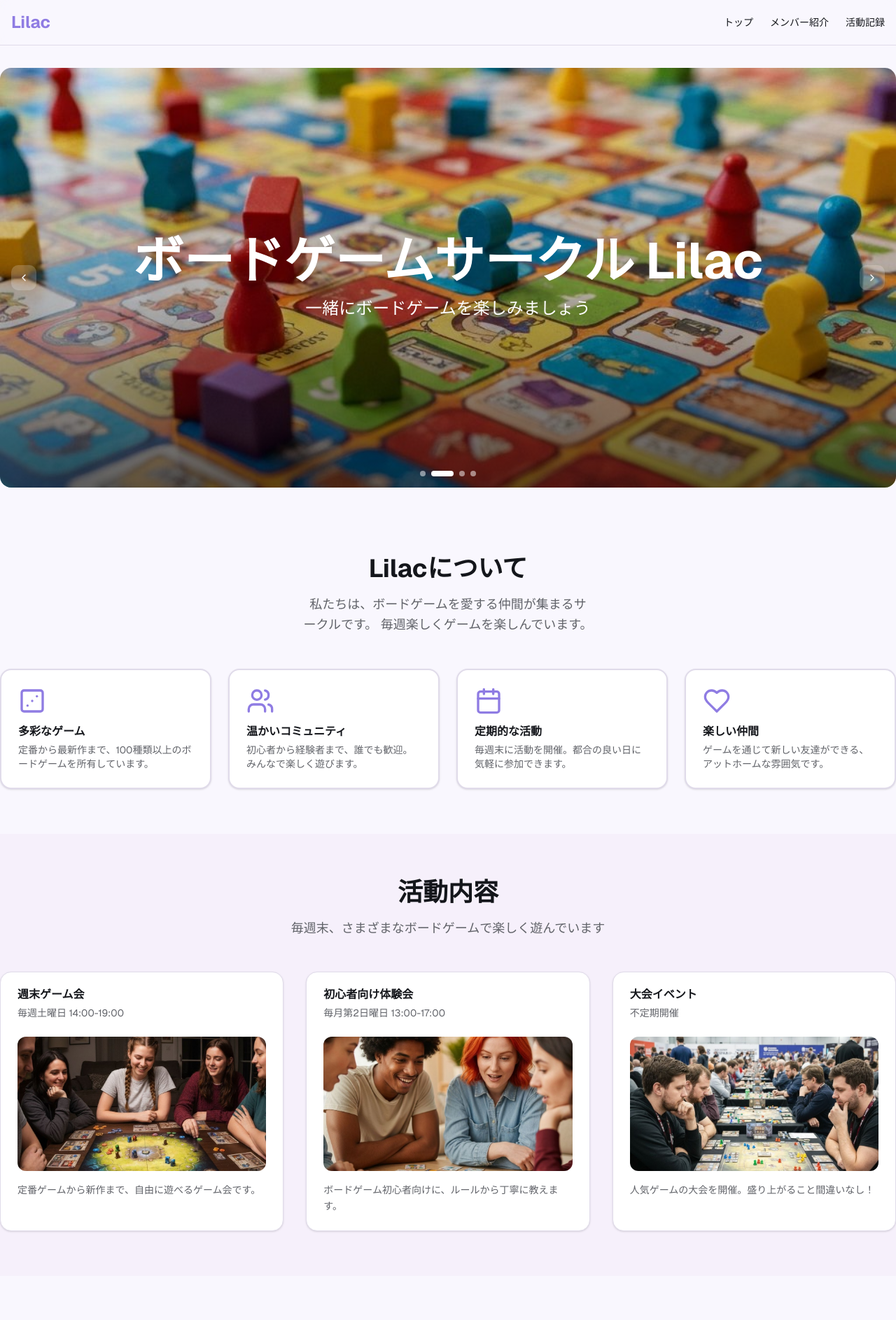
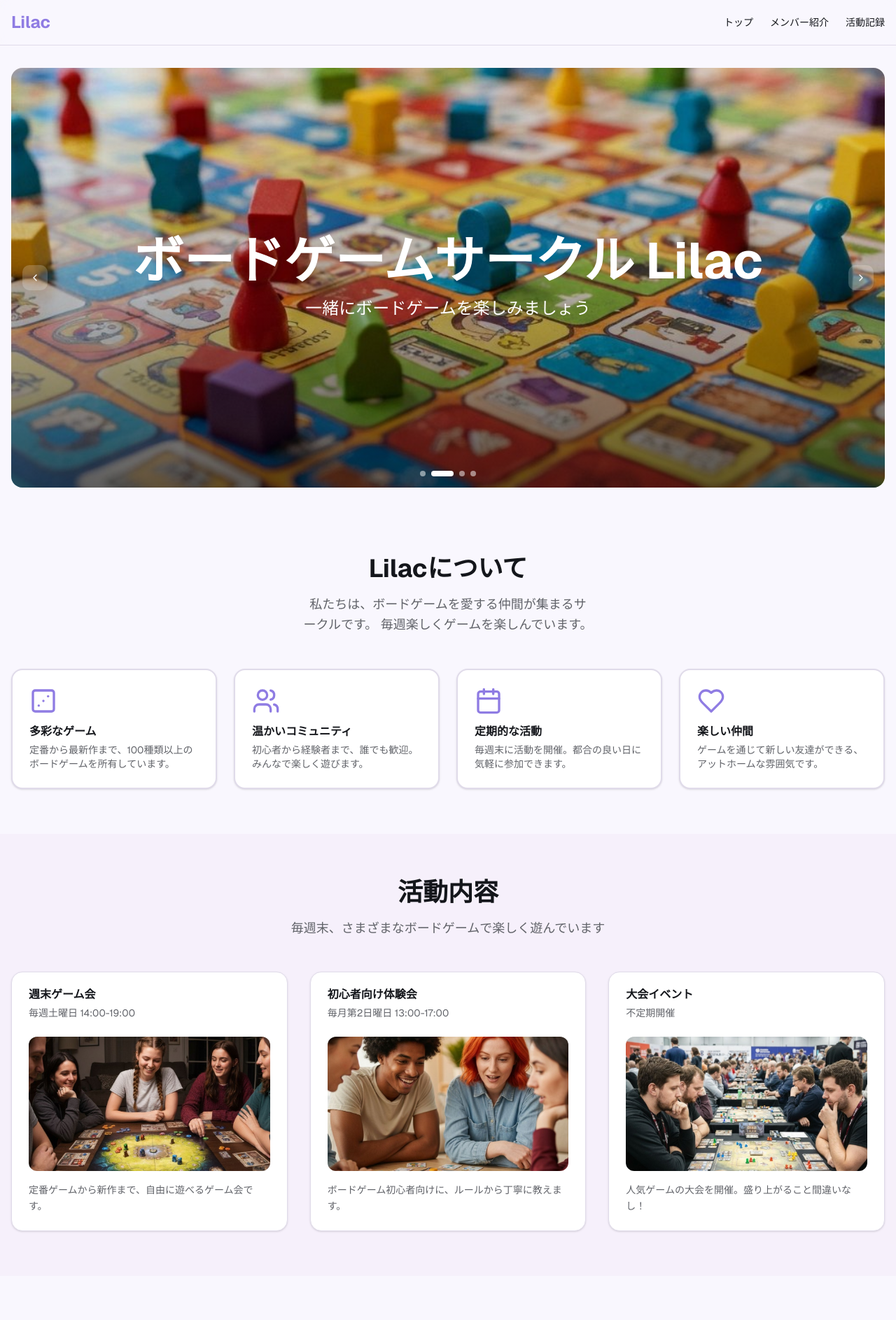
Before and after one commit to yukkin1204/lilac-homepage, a Next.js app: page / in a window 1280 px wide. Shown: the top 1887 px of the page at 70% size. Built offline with nearby package versions, Linux system fonts and the light colour scheme.

Commit message:
画面全体を中央寄せ

```diff
--- a/app/page.tsx
+++ b/app/page.tsx
@@ -4,6 +4,7 @@ import { SiteFooter } from "@/components/site-footer";
 import { Card, CardContent, CardDescription, CardHeader, CardTitle } from "@/components/ui/card";
 import { Button } from "@/components/ui/button";
 import { Dice3, Users, Calendar, Heart } from "lucide-react";
+import { PageContainer } from "@/components/page-container";
 import Link from "next/link";
 
 export default function HomePage() {
@@ -12,11 +13,14 @@ export default function HomePage() {
             <SiteHeader />
 
             <main className="flex-1">
-                <section className="container py-8">
+                <section className="py-8">
+                    <PageContainer>
                         <HeroSlideshow />
+                    </PageContainer>
                 </section>
 
-                <section className="container py-16">
+                <section className="py-16">
+                    <PageContainer>
                         <div className="text-center mb-12">
                             <h2 className="text-4xl font-bold mb-4 text-balance">Lilacについて</h2>
                             <p className="text-lg text-muted-foreground max-w-2xl mx-auto leading-relaxed text-balance">私たちは、ボードゲームを愛する仲間が集まるサークルです。 毎週楽しくゲームを楽しんでいます。</p>
@@ -55,10 +59,11 @@ export default function HomePage() {
                                 </CardHeader>
                             </Card>
                         </div>
+                    </PageContainer>
                 </section>
 
                 <section className="bg-secondary/30 py-16">
-                    <div className="container">
+                    <PageContainer>
                         <div className="text-center mb-12">
                             <h2 className="text-4xl font-bold mb-4 text-balance">活動内容</h2>
                             <p className="text-lg text-muted-foreground max-w-2xl mx-auto leading-relaxed text-balance">毎週末、さまざまなボードゲームで楽しく遊んでいます</p>
@@ -98,10 +103,11 @@ export default function HomePage() {
                                 </CardContent>
                             </Card>
                         </div>
-                    </div>
+                    </PageContainer>
                 </section>
 
-                <section className="container py-16">
+                <section className="py-16">
+                    <PageContainer>
                         <div className="text-center mb-12">
                             <h2 className="text-4xl font-bold mb-4 text-balance">リンク</h2>
                         </div>
@@ -131,10 +137,11 @@ export default function HomePage() {
                                 </CardContent>
                             </Card>
                         </div>
+                    </PageContainer>
                 </section>
 
                 <section className="bg-secondary/30 py-16">
-                    <div className="container">
+                    <PageContainer>
                         <div className="text-center mb-12">
                             <h2 className="text-4xl font-bold mb-4 text-balance">主な活動場所</h2>
                         </div>
@@ -170,16 +177,18 @@ export default function HomePage() {
                                 </CardContent>
                             </Card>
                         </div>
-                    </div>
+                    </PageContainer>
                 </section>
 
                 <section className="bg-primary text-primary-foreground py-16">
-                    <div className="container text-center">
+                    <div className="text-center">
+                        <PageContainer>
                             <h2 className="text-4xl font-bold mb-4 text-balance">一緒にボードゲームを楽しみませんか？</h2>
                             <p className="text-lg mb-8 opacity-90 max-w-2xl mx-auto leading-relaxed text-balance">見学や体験参加も大歓迎です。お気軽にご連絡ください。</p>
                             <Button size="lg" variant="secondary">
                                 お問い合わせ
                             </Button>
+                        </PageContainer>
                     </div>
                 </section>
             </main>
--- /dev/null
+++ b/components/page-container.tsx
@@ -0,0 +1,9 @@
+import { ReactNode } from "react";
+
+type Props = {
+    children: ReactNode;
+};
+
+export function PageContainer({ children }: Props) {
+    return <div className="mx-auto max-w-7xl px-4">{children}</div>;
+}
--- a/components/site-footer.tsx
+++ b/components/site-footer.tsx
@@ -1,10 +1,12 @@
 import Link from "next/link";
 import { Twitter, Instagram, Mail } from "lucide-react";
+import { PageContainer } from "@/components/page-container";
 
 export function SiteFooter() {
     return (
         <footer className="border-t bg-muted/30">
-            <div className="container py-12">
+            <div className="py-12">
+                <PageContainer>
                     <div className="grid grid-cols-1 md:grid-cols-3 gap-8">
                         <div>
                             <h3 className="text-lg font-bold text-primary mb-4">Lilac</h3>
@@ -51,6 +53,7 @@ export function SiteFooter() {
                     <div className="mt-8 pt-8 border-t text-center text-sm text-muted-foreground">
                         <p>&copy; 2025 ボードゲームサークル Lilac. All rights reserved.</p>
                     </div>
+                </PageContainer>
             </div>
         </footer>
     );
```
Lines whose indentation alone changed are shown as unchanged.
